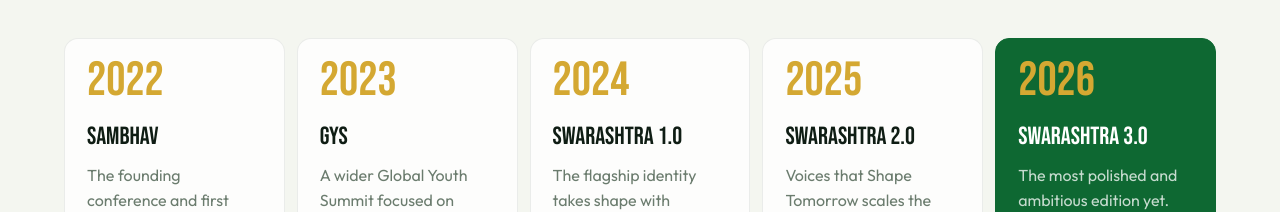
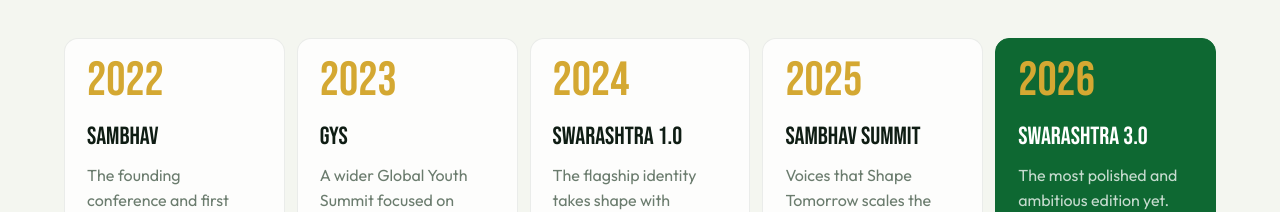
Before and after one commit to thesambhavfoundation16/sambhav-web, a React (Vite) app: page / in a window 1280 px wide. Shown: the part 2020-2232 px from the top of the page. Built offline with nearby package versions, Linux system fonts and the light colour scheme; a web font is replaced by a local one.

Commit message:
Update 2025 timeline to Sambhav Summit

```diff
--- a/src/main.jsx
+++ b/src/main.jsx
@@ -66,7 +66,7 @@ You are OA 1 by Matebricks, integrated as Orion AI on the Sambhav Foundation web
 SAMBHAV means "Possible" in Hindi. It is a youth-driven, non-profit foundational platform dedicated to grooming future public leaders, diplomats, and policymakers through experiential learning.
 Sambhav teaches democratic and diplomatic literacy, negotiation for consensus, youth-led execution, public speaking, policy drafting, crisis management, and strategic networking.
 SWARASHTRA means "Our Nation" and is Sambhav Foundation's flagship MUN and Youth Parliament conference series.
-Evolution: 2022 SAMBHAV founding conference, 2023 GYS Global Youth Summit, 2024 Swarashtra 1.0, 2025 Swarashtra 2.0 themed "Voices that Shape Tomorrow", and 2026 Swarashtra 3.0 as the most ambitious edition.
+Evolution: 2022 SAMBHAV founding conference, 2023 GYS Global Youth Summit, 2024 Swarashtra 1.0, 2025 Sambhav Summit themed "Voices that Shape Tomorrow", and 2026 Swarashtra 3.0 as the most ambitious edition.
 Swarashtra 3.0 committees include LOK SABHA, LAW COMMISSION OF INDIA, UNCLOS, UNGA, JCC, International Press, and IPL.
 The venue for the MUN is Central Law College, Sushant Golf City, Lucknow.
 The dates are 8th - 9th August, 2026. Cash Pool of 1,00,000+ INR.
@@ -442,7 +442,7 @@ function Swarashtra() {
     ['2022', 'SAMBHAV', 'The founding conference and first proof of concept.'],
     ['2023', 'GYS', 'A wider Global Youth Summit focused on multilateral cooperation.'],
     ['2024', 'Swarashtra 1.0', 'The flagship identity takes shape with elevated agendas and executive boards.'],
-    ['2025', 'Swarashtra 2.0', 'Voices that Shape Tomorrow scales the conference with sharper crisis simulations.'],
+    ['2025', 'Sambhav Summit', 'Voices that Shape Tomorrow scales the conference with sharper crisis simulations.'],
     ['2026', 'Swarashtra 3.0', 'The most polished and ambitious edition yet.'],
   ];
 
```
